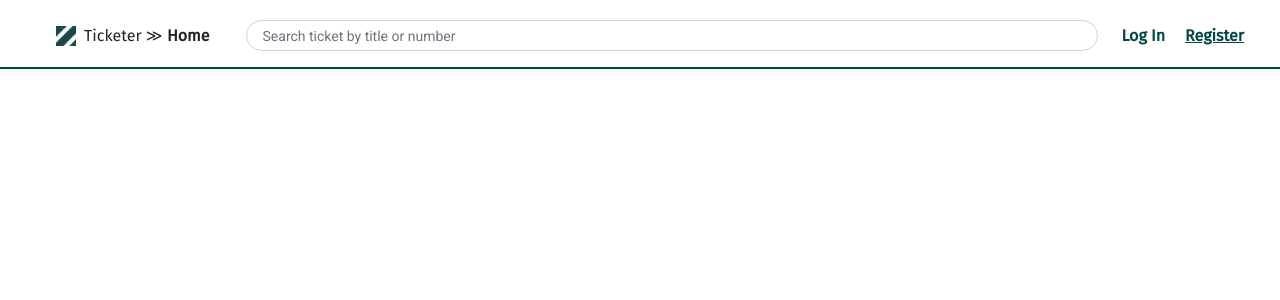
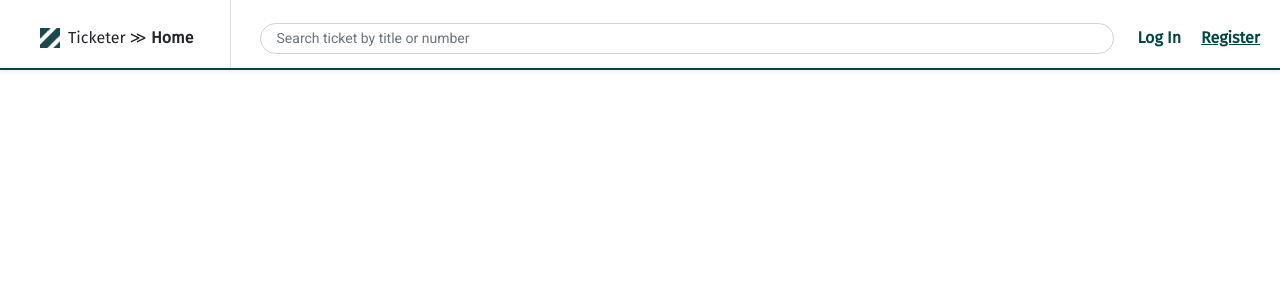
Before and after one commit to ye-yu/ticketer, a React (Create React App) app in the folder frontend/: page / in a window 1280 px wide. Shown: the top 300 px of the page. Built offline with nearby package versions, Linux system fonts and the light colour scheme.

Commit message:
Use flex for header

```diff
--- a/frontend/src/components/commons/header.js
+++ b/frontend/src/components/commons/header.js
@@ -45,40 +45,48 @@ export default class Header extends React.Component {
   }
 
   renderMore() {
-    let brand = <div className="ml-4 mt-1 py-2 px-3 navbar-brand flex-column justify-content-center">
+    let brand = <div className="ml-4 mt-1 py-2 px-0 px-lg-3 navbar-brand flex-column justify-content-center h-100">
+      <div className="d-flex flex-column justify-content-center h-100">
         <div className="d-flex justify-content-center">
           <img src={process.env.PUBLIC_URL + '/ticketer.png'} className="logo my-auto" />
-          <span className="pl-2 pr-1 my-auto h6 d-none d-lg-block">
+          <span className="pl-2 pr-1 my-auto h6">
               Ticketer ≫ <b>{this.props.section}</b>
           </span>
         </div>
+      </div>
     </div>;
 
-    let searchField = <form className="mr-4 mt-1 py-2 flex-grow-0 flex-md-grow-1 flex-column justify-content-center">
-      <div>
+    let searchField = <form className="d-none d-lg-block mr-4 mt-1 py-2 flex-fill flex-column justify-content-center h-100">
+      <div className="d-flex flex-column justify-content-center h-100">
         <input className="form-control form-control-sm rounded-pill px-3" type="text" placeholder="Search ticket by title or number" />
       </div>
     </form>;
 
-    let loginLink = <div className="pr-1 mt-1 mr-3 flex-column justify-content-center">
+    let loginLink = <div className="pr-1 mt-1 ml-auto mr-3 flex-column justify-content-center h-100">
+      <div className="d-flex flex-column justify-content-center h-100">
         <div className="d-flex justify-content-center">
           <Link to="/login">
             <span className="h6 font-weight-bold my-0 py-0">Log In</span>
           </Link>
         </div>
+      </div>
     </div>;
 
-    let logoutLink = <div className="pr-1 mt-1 mr-3 flex-column justify-content-center">
+    let spacer = <div className="h-100 border-left" style={{width: "30px"}}>&nbsp;</div>;
+
+    let registerLink = <div className="pr-1 mt-1 mr-3 flex-column justify-content-center h-100">
+      <div className="d-flex flex-column justify-content-center h-100">
         <div className="d-flex justify-content-center">
           <Link to="/register">
             <u className="h6 font-weight-bold my-0 py-0">Register</u>
           </Link>
         </div>
+      </div>
     </div>;
 
-    return <nav className="navbar border-bottom border-header shadow-sm d-flex flex-row">
-      {brand} {searchField} {loginLink} {logoutLink}
-    </nav>;
+    return <div className="border-bottom border-header shadow-sm d-flex flex-row" style={{height: "70px"}}>
+      {brand} {spacer} {searchField} {loginLink} {registerLink}
+    </div>;
   }
 
   render() {
```
